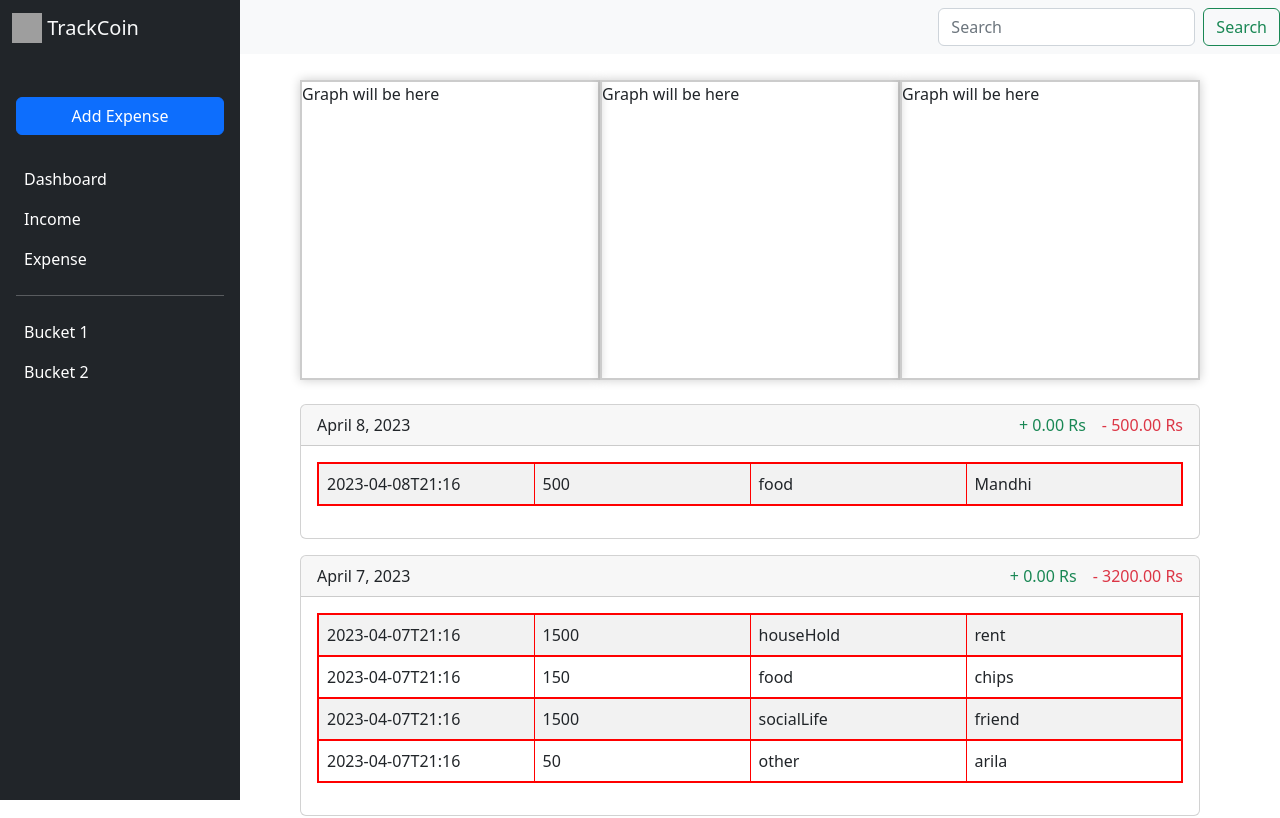
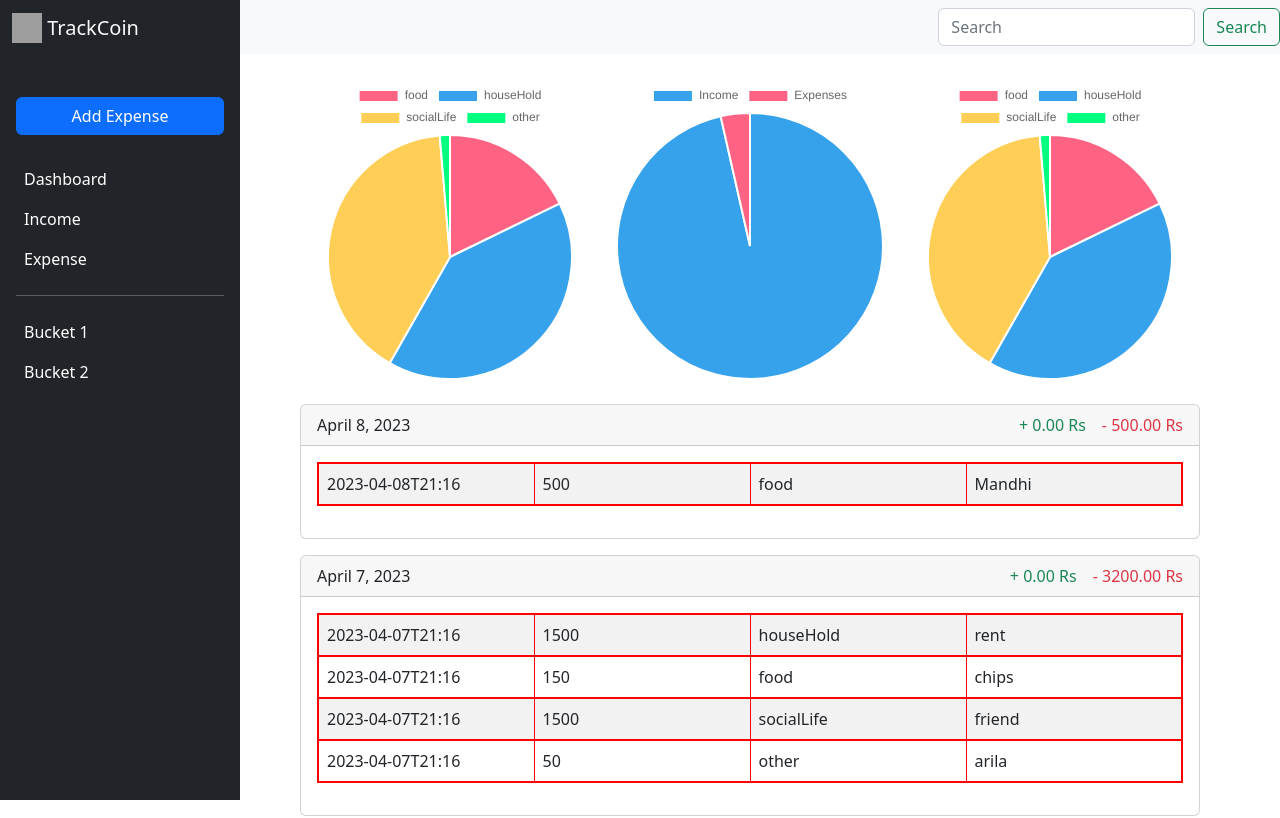
Before and after one commit to evin-wilson/expense-manager, a React (Create React App) app: page / in a window 1280 px wide. Shown: the top 818 px of the page. Built offline with nearby package versions, Linux system fonts and the light colour scheme; grey boxes are pictures that could not be loaded.

Commit message:
added chart

```diff
--- a/package.json
+++ b/package.json
@@ -7,8 +7,10 @@
     "@testing-library/react": "^13.4.0",
     "@testing-library/user-event": "^13.5.0",
     "bootstrap": "^5.2.3",
+    "chart.js": "^4.2.1",
     "react": "^18.2.0",
     "react-bootstrap": "^2.7.2",
+    "react-chartjs-2": "^5.2.0",
     "react-dom": "^18.2.0",
     "react-scripts": "5.0.1",
     "web-vitals": "^2.1.4"
--- a/src/compontent/Dashboard.jsx
+++ b/src/compontent/Dashboard.jsx
@@ -1,9 +1,13 @@
-import './Dashboard.css';
+import React from 'react';
+import { Pie } from 'react-chartjs-2';
+import { Chart as ChartJS } from 'chart.js/auto';
 
-const Dashboard = () => {
+const Dashboard = ({ chartData }) => {
   return (
     <>
-      <div className='graph'>Graph will be here</div>
+      <div className='graph'>
+        <Pie data={chartData} />
+      </div>
       <p></p>
     </>
   );
--- a/src/pages/Home.jsx
+++ b/src/pages/Home.jsx
@@ -18,13 +18,67 @@ const groupedTransactions = transactions.reduce((acc, transaction) => {
   return acc;
 }, {});
 
+const getcategoryDataForChart = () => {
+  const categoryTotals = transactions.reduce((totals, transaction) => {
+    if (transaction.transaction === 'expense') {
+      totals[transaction.category] = totals[transaction.category] || 0;
+      totals[transaction.category] += transaction.amount;
+    }
+    return totals;
+  }, {});
+
+  const categoryData = {
+    labels: Object.keys(categoryTotals),
+    datasets: [
+      {
+        data: Object.values(categoryTotals),
+        backgroundColor: [
+          '#FF6384',
+          '#36A2EB',
+          '#FFCE56',
+          '#00FF7F',
+          '#8B008B',
+          '#FF4500',
+        ],
+      },
+    ],
+  };
+
+  return categoryData;
+};
+
+const getTransactionDataForChart = () => {
+  // Calculate the total income and expenses
+  const income = transactions.reduce((total, transaction) => {
+    return transaction.transaction === 'income'
+      ? total + transaction.amount
+      : total;
+  }, 0);
+  const expenses = transactions.reduce((total, transaction) => {
+    return transaction.transaction === 'expense'
+      ? total + transaction.amount
+      : total;
+  }, 0);
+
+  const incomeVsExpensesData = {
+    labels: ['Income', 'Expenses'],
+    datasets: [
+      {
+        data: [income, expenses],
+        backgroundColor: ['#36A2EB', '#FF6384'],
+      },
+    ],
+  };
+
+  return incomeVsExpensesData;
+};
 const Home = () => {
   return (
     <>
       <div className='d-flex justify-content-around'>
-        <Dashboard />
-        <Dashboard />
-        <Dashboard />
+        <Dashboard chartData={getcategoryDataForChart()} />
+        <Dashboard chartData={getTransactionDataForChart()} />
+        <Dashboard chartData={getcategoryDataForChart()} />
       </div>
       <br />
       {Object.entries(groupedTransactions).map(([date, records]) => (
```
Also changed, not shown: 1 other file (tests, documents, lock files or other folders).
